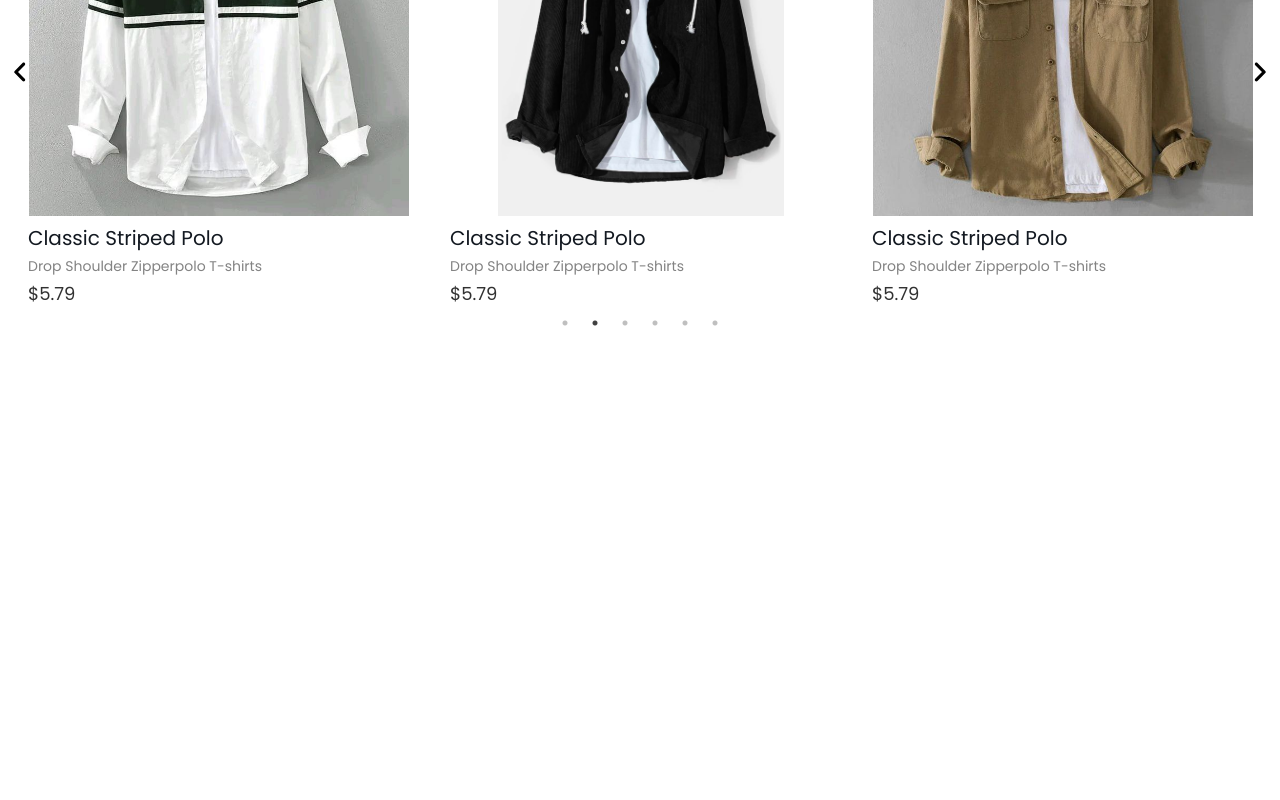
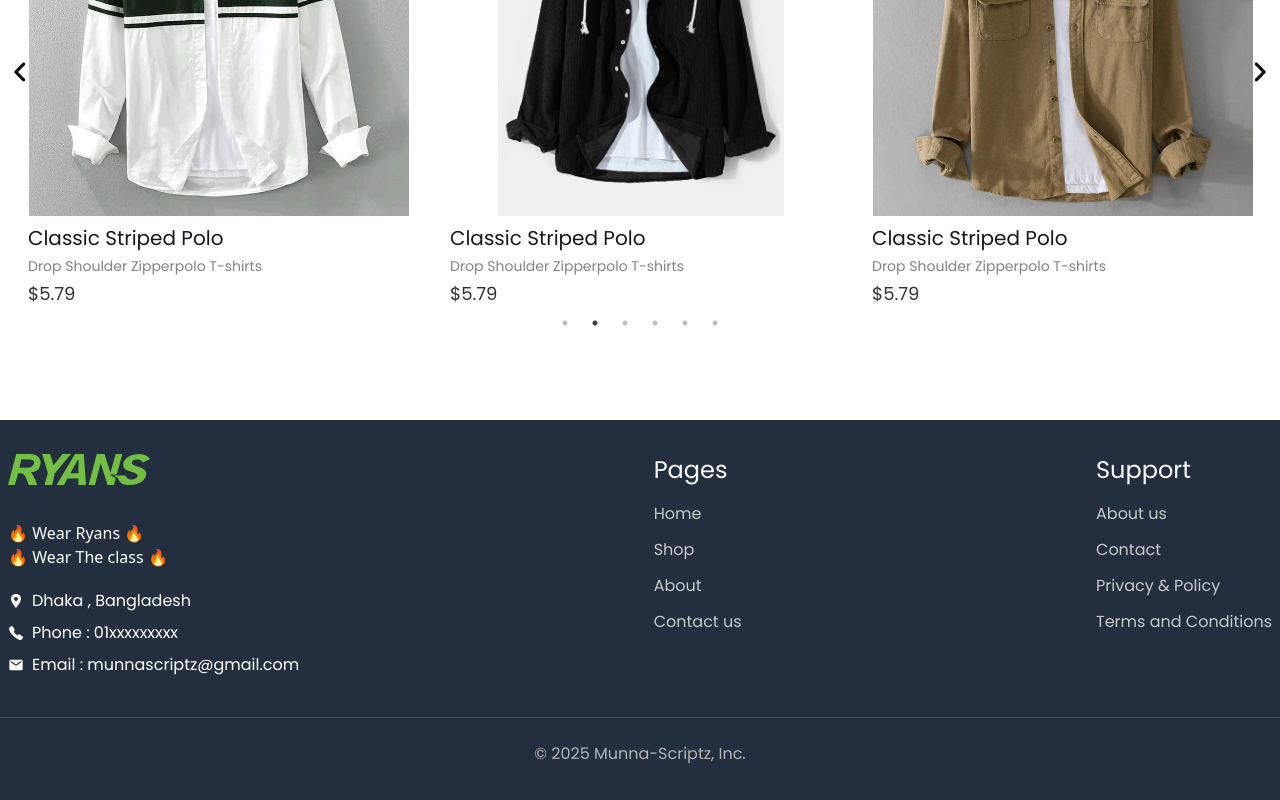
Before and after one commit to Munna-Scriptz/Business-e-commerce, a React (Vite) app: page / in a window 1280 px wide. Shown: the part 1257-2057 px from the top of the page. Before the commit the page ends 1590 px from the top, so only its background shows below. Built offline with nearby package versions, Linux system fonts and the light colour scheme.

Commit message:
Footer Complete

```diff
--- /dev/null
+++ b/src/components/Footer.jsx
@@ -0,0 +1,49 @@
+import React from 'react'
+import logo from '../assets/images/RyansLogo.svg'
+import { IoCall, IoLocationSharp } from 'react-icons/io5'
+import { MdEmail } from 'react-icons/md'
+import { Link } from 'react-router'
+const Footer = () => {
+  return (
+    <>
+    <footer className='mt-[112px] py-[34px] bg-second'>
+        <div className="container">
+            <div id="Footer-Row" className='flex items-start justify-between'>
+                <div>
+                    <img className='w-[142px]' src={logo} alt="Logo" />
+                    <div className='mt-9'>
+                        <p className=' text-white'>🔥 Wear Ryans 🔥<br />🔥 Wear The class 🔥</p>
+                        <p className='text-white font-poppins flex items-center gap-2 mt-5'><IoLocationSharp /> Dhaka , Bangladesh</p>
+                        <p className='text-white font-poppins flex items-center gap-2 mt-2'><IoCall /> Phone : 01xxxxxxxxx</p>
+                        <p className='text-white font-poppins flex items-center gap-2 mt-2'><MdEmail /> Email : munnascriptz@gmail.com</p>
+                    </div>
+                </div>
+                <div>
+                    <h2 className='text-white font-poppins text-2xl'>Pages</h2>
+                    <div className='mt-4 flex flex-col gap-3'>
+                        <Link to={'/'} className='text-[#c9c9c9] font-poppins '>Home</Link>
+                        <Link to={'/shop'} className='text-[#c9c9c9] font-poppins '>Shop</Link>
+                        <Link to={'/'} className='text-[#c9c9c9] font-poppins '>About</Link>
+                        <Link to={'/'} className='text-[#c9c9c9] font-poppins '>Contact us</Link>
+                    </div>
+                </div>
+                <div>
+                    <h2 className='text-white font-poppins text-2xl'>Support</h2>
+                    <div className='mt-4 flex flex-col gap-3'>
+                        <Link to={'/about'} className='text-[#c9c9c9] font-poppins '>About us</Link>
+                        <Link to={'/contact'} className='text-[#c9c9c9] font-poppins '>Contact</Link>
+                        <Link to={'/'} className='text-[#c9c9c9] font-poppins '>Privacy & Policy</Link>
+                        <Link to={'/'} className='text-[#c9c9c9] font-poppins '>Terms and Conditions</Link>
+                    </div>
+                </div>
+            </div>
+        </div>
+        <div className='border-t border-t-[#4A4A4A] mt-10 pt-6'>
+            <p className='text-[#b4b4b4] font-poppins text-center'>© 2025 Munna-Scriptz, Inc.</p>
+        </div>
+    </footer>
+    </>
+  )
+}
+
+export default Footer
--- a/src/layout/LayoutOne.jsx
+++ b/src/layout/LayoutOne.jsx
@@ -2,6 +2,7 @@ import React from 'react'
 import { Outlet } from 'react-router'
 import Navbar from '../components/Navbar'
 import ResNavbar from '../components/ResNavbar'
+import Footer from '../components/Footer'
 
 const LayoutOne = () => {
   return (
@@ -9,6 +10,7 @@ const LayoutOne = () => {
         <Navbar/>
         <ResNavbar/>
         <Outlet/>
+        <Footer/>
     </>
   )
 }
```
